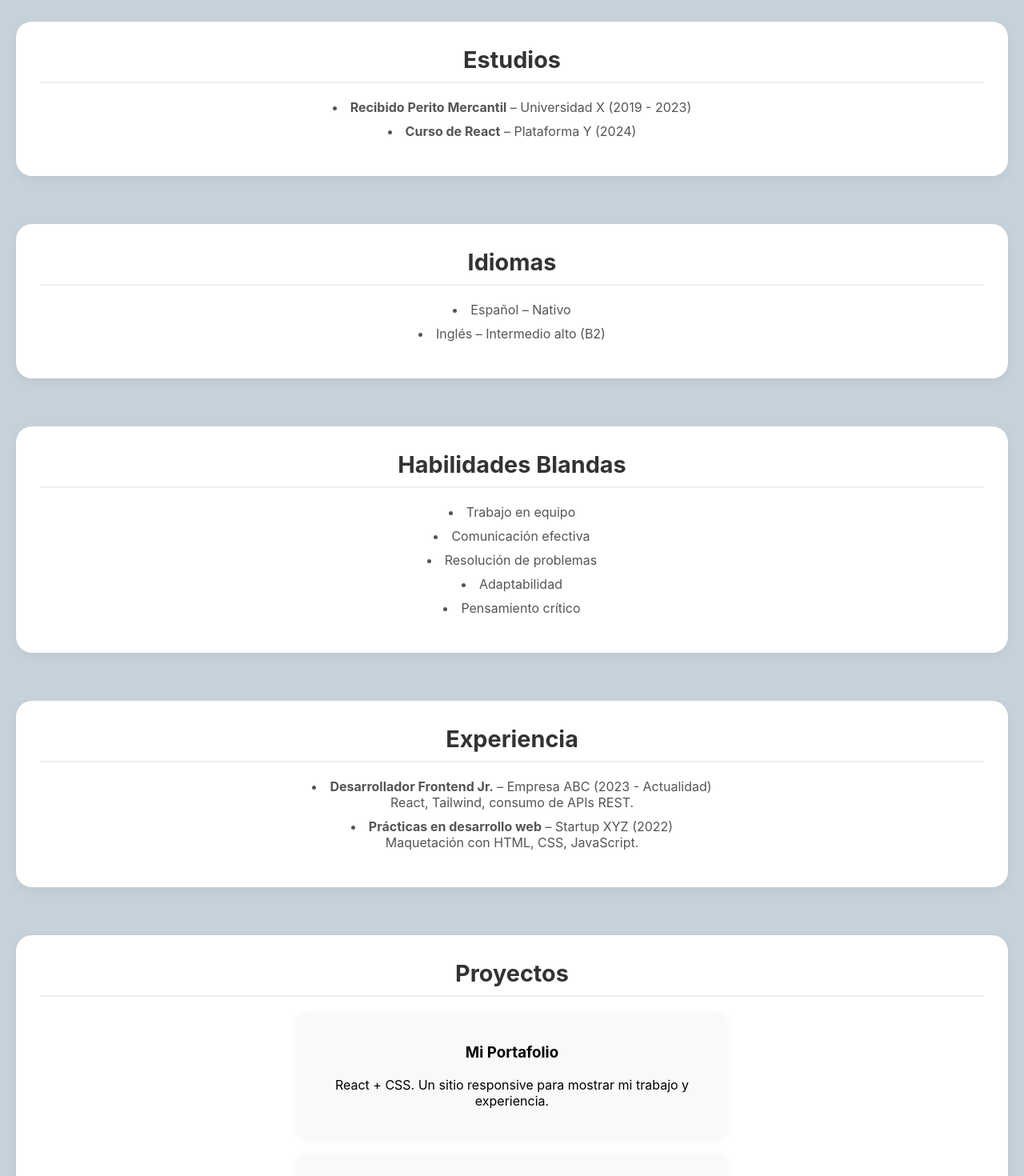
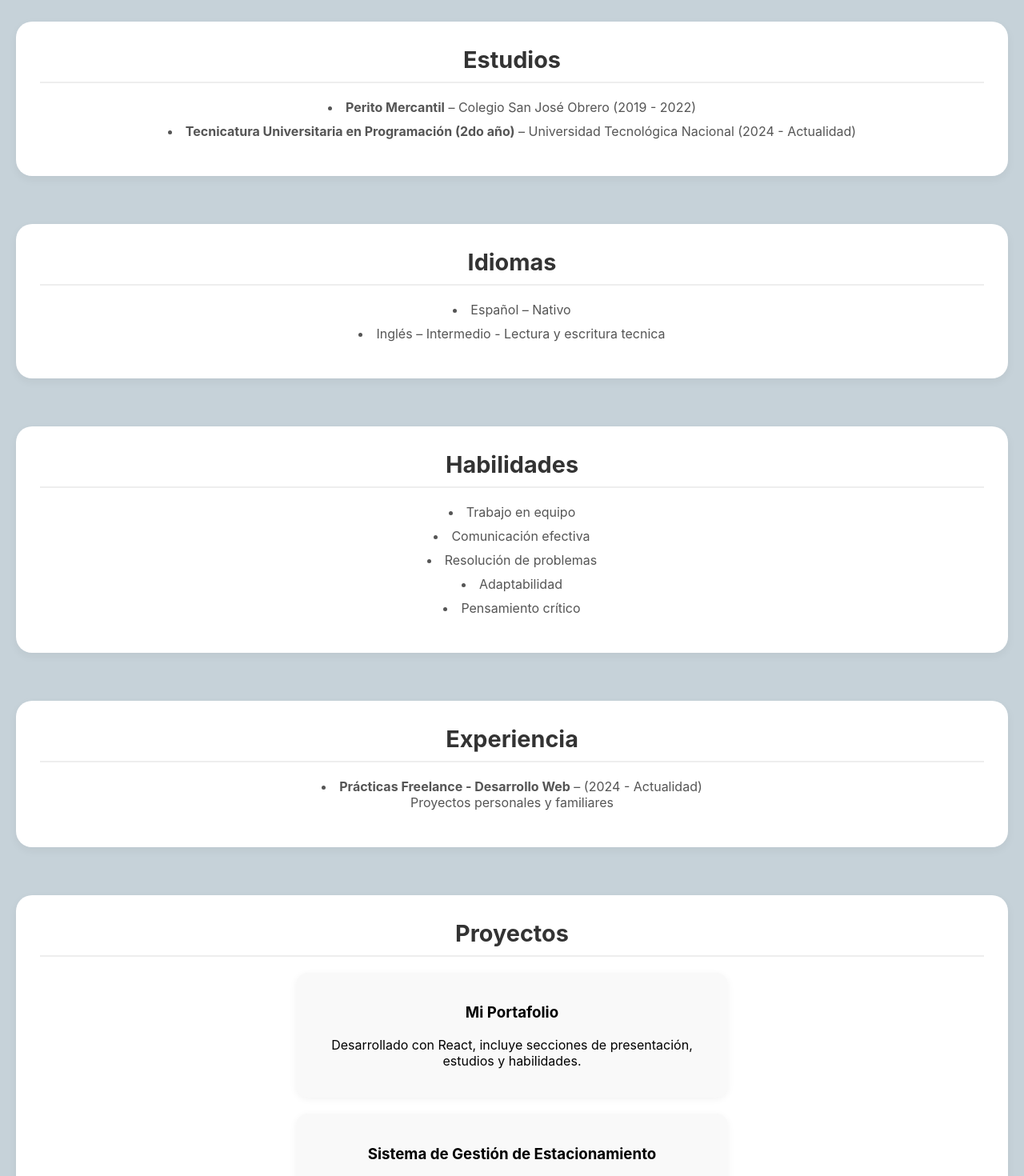
Before and after one commit to santled/portfolio-react, a React (Create React App) app: page / in a window 1280 px wide. Shown: the part 680-2150 px from the top of the page at 80% size. Built offline with nearby package versions, Linux system fonts and the light colour scheme.

Commit message:
Se corrigieron los errores

```diff
--- a/src/components/Estudios.jsx
+++ b/src/components/Estudios.jsx
@@ -5,8 +5,8 @@ function Estudios() {
     <section className="seccion" id="estudios">
       <h2>Estudios</h2>
       <ul>
-        <li><strong>Recibido Perito Mercantil</strong> – Universidad X (2019 - 2023)</li>
-        <li><strong>Curso de React</strong> – Plataforma Y (2024)</li>
+        <li><strong>Perito Mercantil</strong> – Colegio San José Obrero (2019 - 2022)</li>
+        <li><strong>Tecnicatura Universitaria en Programación (2do año)</strong> – Universidad Tecnológica Nacional (2024 - Actualidad)</li>
       </ul>
     </section>
   );
--- a/src/components/Experiencia.jsx
+++ b/src/components/Experiencia.jsx
@@ -6,13 +6,10 @@ function Experiencia() {
       <h2>Experiencia</h2>
       <ul>
         <li>
-          <strong>Desarrollador Frontend Jr.</strong> – Empresa ABC (2023 - Actualidad)<br />
-          React, Tailwind, consumo de APIs REST.
+          <strong>Prácticas Freelance - Desarrollo Web</strong> –  (2024 - Actualidad)<br />
+          Proyectos personales y familiares
         </li>
-        <li>
-          <strong>Prácticas en desarrollo web</strong> – Startup XYZ (2022)<br />
-          Maquetación con HTML, CSS, JavaScript.
-        </li>
+
       </ul>
     </section>
   );
--- a/src/components/Idiomas.jsx
+++ b/src/components/Idiomas.jsx
@@ -6,7 +6,7 @@ function Idiomas() {
       <h2>Idiomas</h2>
       <ul>
         <li>Español – Nativo</li>
-        <li>Inglés – Intermedio alto (B2)</li>
+        <li>Inglés – Intermedio - Lectura y escritura tecnica</li>
 
       </ul>
     </section>
--- a/src/components/Proyectos.jsx
+++ b/src/components/Proyectos.jsx
@@ -7,11 +7,11 @@ function Proyectos() {
       <div className="proyectos-grid">
         <div className="proyecto-card">
           <h3>Mi Portafolio</h3>
-          <p>React + CSS. Un sitio responsive para mostrar mi trabajo y experiencia.</p>
+          <p>Desarrollado con React, incluye secciones de presentación, estudios y habilidades.</p>
         </div>
         <div className="proyecto-card">
-          <h3>Clon de Google</h3>
-          <p>Simulación de búsqueda usando React y una API falsa.</p>
+          <h3>Sistema de Gestión de Estacionamiento</h3>
+          <p>Desarrollado con JavaScript, incluye control de precio por tipo de vehículo y por tiempo, y control de identidad por patente</p>
         </div>
       </div>
     </section>
--- a/src/components/SoftSkills.jsx
+++ b/src/components/SoftSkills.jsx
@@ -3,7 +3,7 @@ import React from "react";
 function SoftSkills() {
   return (
     <section className="seccion" id="softskills">
-      <h2>Habilidades Blandas</h2>
+      <h2>Habilidades</h2>
       <ul>
         <li>Trabajo en equipo</li>
         <li>Comunicación efectiva</li>
```
